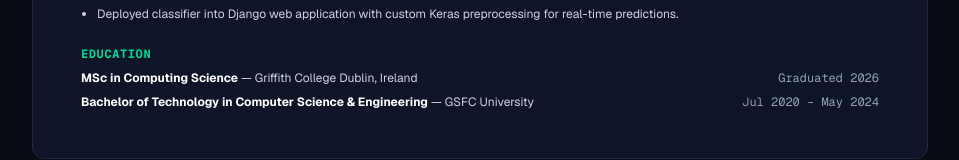
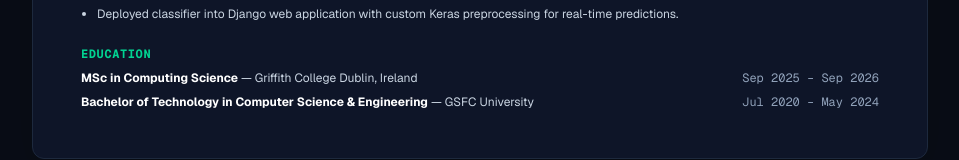
Before and after one commit to 19jenil/jenil-portfolio, a Next.js app: page /resume in a window 1280 px wide. Shown: the part 1307-1467 px from the top of the page, without its empty margins (160-1119 px from the left). Built offline with nearby package versions, Linux system fonts and the light colour scheme.

Commit message:
fix: align MSc timeline format to Sep 2025 – Sep 2026 across resume and portfolio

```diff
--- a/src/app/resume/page.tsx
+++ b/src/app/resume/page.tsx
@@ -232,7 +232,7 @@ export default function ResumePage() {
               <div>
                 <strong className="text-white print:text-black">MSc in Computing Science</strong> — Griffith College Dublin, Ireland
               </div>
-              <span className="font-mono text-slate-400 print:text-gray-600">Graduated 2026</span>
+              <span className="font-mono text-slate-400 print:text-gray-600">Sep 2025 – Sep 2026</span>
             </div>
             <div className="flex flex-col sm:flex-row sm:items-center justify-between">
               <div>
--- a/src/components/Principles.tsx
+++ b/src/components/Principles.tsx
@@ -78,7 +78,7 @@ export default function Principles() {
             <div>• Cloud-Native Systems</div>
             <div>• Distributed Networks</div>
             <div>• System Observability & SRE</div>
-            <div className="text-emerald-400 pt-1 font-semibold">Graduated: 2026</div>
+            <div className="text-emerald-400 pt-1 font-semibold">Sep 2025 – Sep 2026</div>
           </div>
         </div>
       </div>
```
